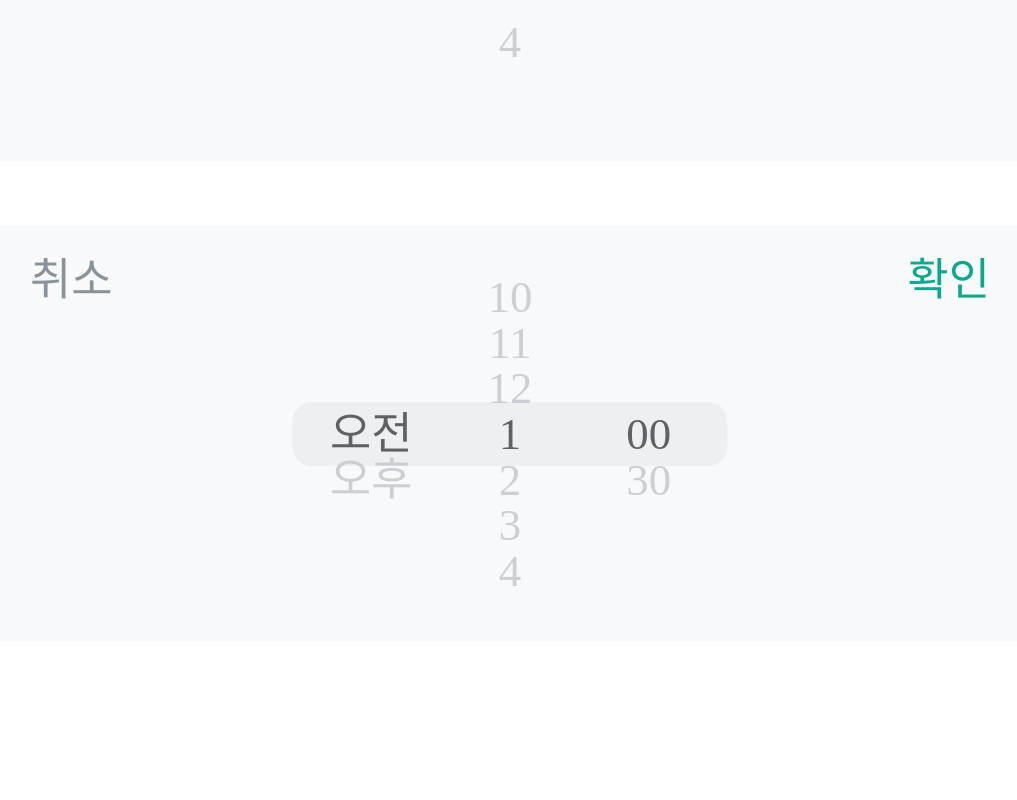
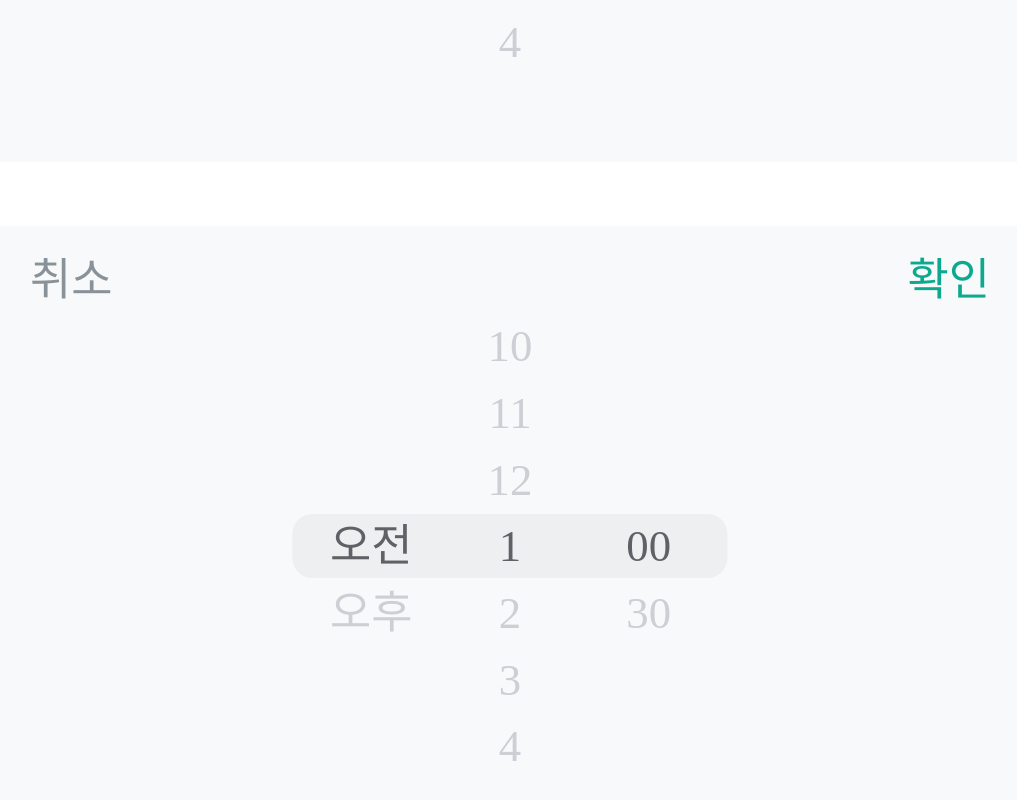
Before and after one commit to Gwasuwon-shot/Tutice_Client, a React (Vite) app: page /time-picker in a window 1280 px wide. Shown: the part 1182-1982 px from the top of the page, without its empty margins (130-1147 px from the left). Before the commit the page ends 1824 px from the top, so only its background shows below. Built offline with nearby package versions, Linux system fonts and the light colour scheme; a web font is replaced by a local one; what recoil-persist would draw is missing.

Commit message:
[ style ] detailTimePicker 스타일변경

```diff
--- a/src/components/RegularLesson/TimePicker/DetailTimePicker.tsx
+++ b/src/components/RegularLesson/TimePicker/DetailTimePicker.tsx
@@ -132,7 +132,7 @@ export default function DetailTimePicker() {
                 <StyledSwiper
                     direction="vertical"
                     slidesPerView={7}
-                    spaceBetween={15}
+                    spaceBetween={19}
                     freeMode={true}
                     freeModeSticky={true}
                     freeModeMomentumRatio={0.25}
@@ -147,7 +147,7 @@ export default function DetailTimePicker() {
                 <StyledSwiper
                     direction="vertical"
                     slidesPerView={7}
-                    spaceBetween={15}
+                    spaceBetween={19}
                     freeMode={true}
                     freeModeSticky={true}
                     freeModeMomentumRatio={0.25}
@@ -164,7 +164,7 @@ export default function DetailTimePicker() {
                 <StyledSwiper
                     direction="vertical"
                     slidesPerView={7}
-                    spaceBetween={15}
+                    spaceBetween={19}
                     freeMode={true}
                     freeModeSticky={true}
                     freeModeMomentumRatio={0.25}
@@ -198,7 +198,8 @@ const TimePickerWrapper = styled.div`
 
     position: relative;
 
-    height: 13rem;
+    width: 100%;
+    height: 20rem;
 
     background-color: ${({ theme }) => theme.colors.grey20};
 `
@@ -215,7 +216,7 @@ const StyledSwiper = styled(Swiper)`
     align-items: center;
 
     width: 3rem;
-    height: 9.5rem;
+    height: 14rem;
 
     ${({ theme }) => theme.fonts.body02};
     color: ${({ theme }) => theme.colors.grey400};
```
